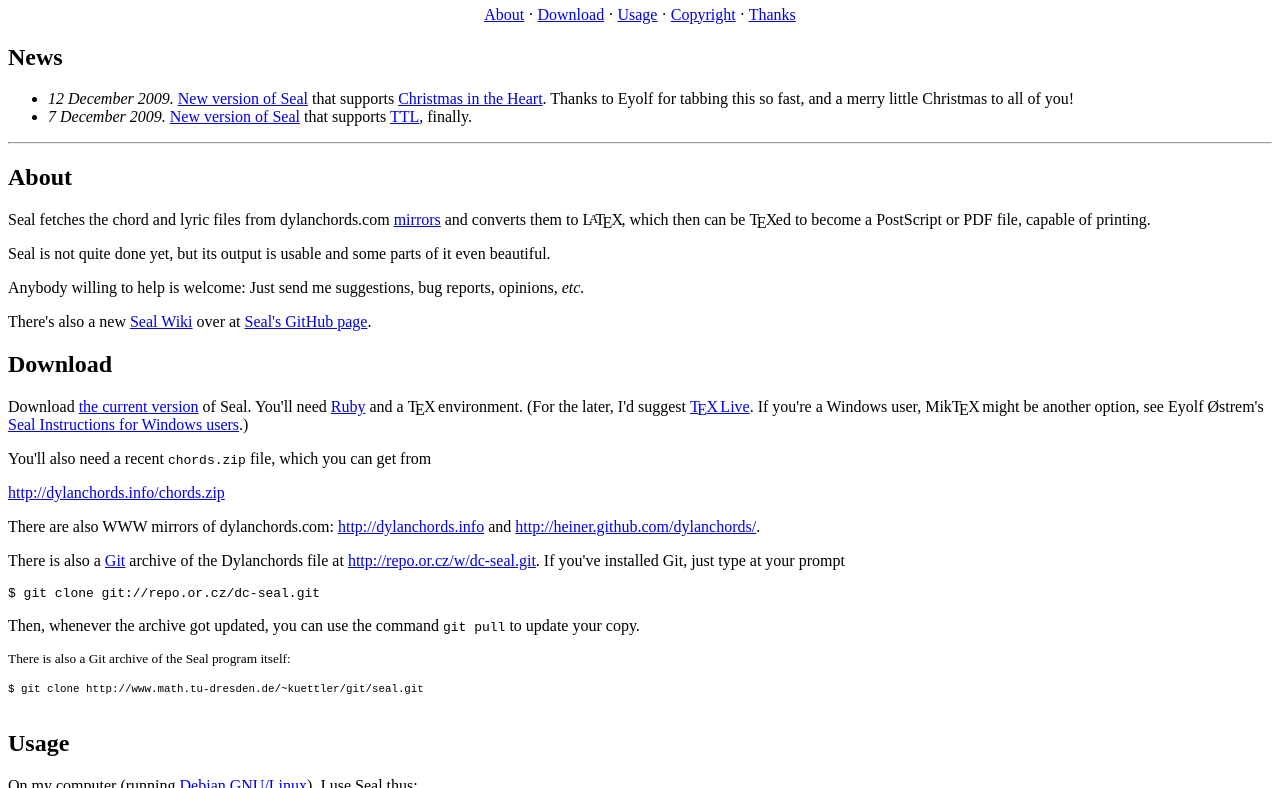
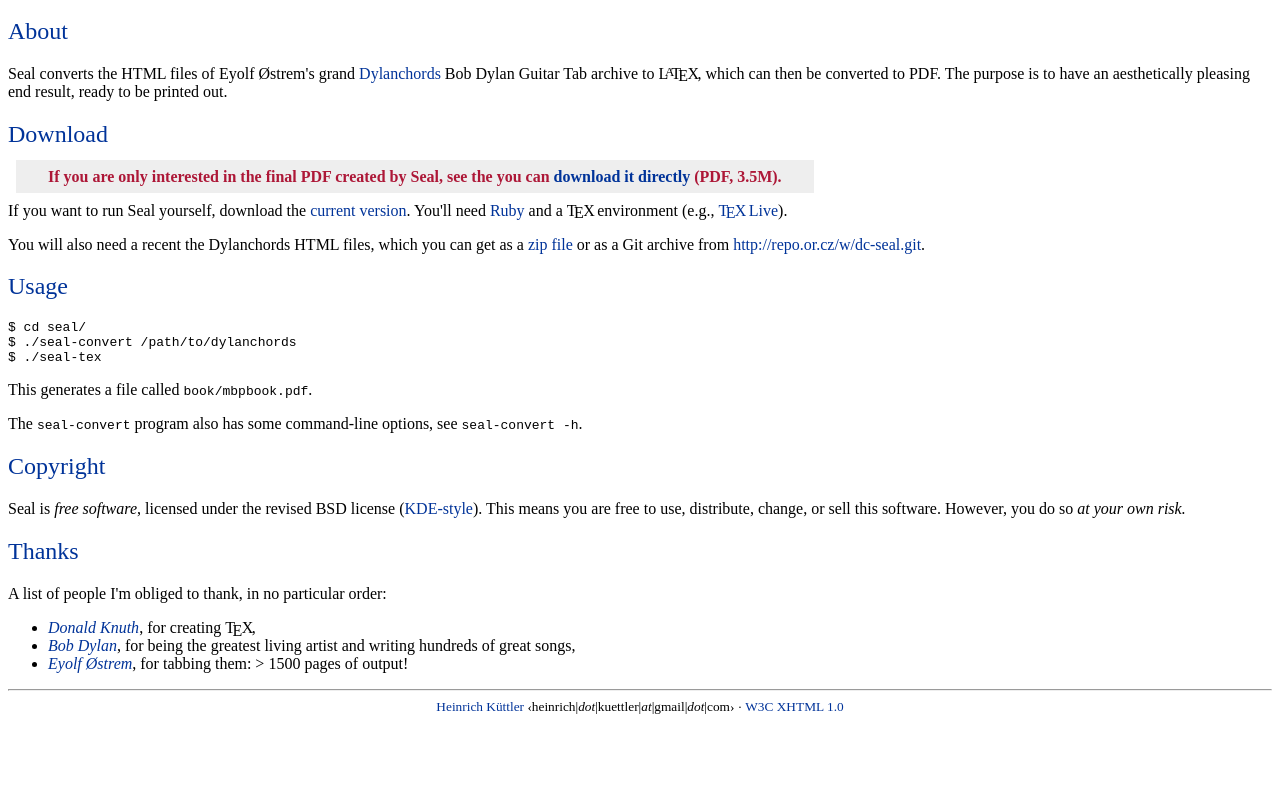
Before and after one commit to heiner/seal, a plain HTML site: page index.html in a window 1280 px wide. Shown: the part 129-917 px from the top of the page. After the commit the page ends 852 px from the top, so only its background shows below. Drawn offline with Linux system fonts and the light colour scheme.

Commit message:
New Seal homepage at Github

```diff
--- a/index.html
+++ b/index.html
@@ -4,11 +4,10 @@
 <html xmlns="http://www.w3.org/1999/xhtml">
 <head>
   <meta name="generator" content=
-  "HTML Tidy for Linux/x86 (vers 6 November 2007), see www.w3.org" />
+  "HTML Tidy for Linux/x86 (vers 25 March 2009), see www.w3.org" />
   <meta name="keywords" content=
   "Bob Dylan, Dylan, guitar, harmonica, harp, songbook, song, songs, lyrics, TeX, chords, LaTeX, dylanchords.com, dylanchords, dylanchords.info, Seal, seal, beauty, book, typography, learn, learning, Eyolf, Heiner" />
-  <link rel="stylesheet" href="../style.css" type="text/css" />
-  <link rel="stylesheet" href="seal-style.css" type="text/css" />
+  <link rel="stylesheet" href="style.css" type="text/css" />
 
   <title>Seal. The Cadillac of Bob Dylan song books.</title>
 </head>
@@ -18,8 +17,10 @@
     Makes you wanna stop and read a book.
   </blockquote>
 
-  <h1><i><span class="maroon">Seal</span>.</i> The <i>Cadillac</i>
-  of Bob Dylan song books.</h1>
+  <h1><i><span class="maroon">Seal</span>:</i> <a href=
+  "http://dylanchords.info">Dylanchords</a> &rarr; <span class=
+  "LaTeX">L<span class="A">a</span></span><span class=
+  "TeX">T<span class="E">e</span>X</span> converter</h1>
 
   <div style="text-align:center">
     <a href="#about">About</a> &middot; <a href=
@@ -28,83 +29,36 @@
     "#thanks">Thanks</a>
   </div>
 
-  <h2>News</h2>
-
-  <ul>
-    <li><i class="figure">12 December 2009.</i>
-      <a href="snapshots/seal-ccc9840.zip">New version of Seal</a> that supports <a href="http://dylanchords.info/48_cith/index.html">Christmas in the Heart</a>.
-      Thanks to Eyolf for tabbing this so fast, and a merry little Christmas to all of you!
-    </li>
-    <li><i class="figure">7 December 2009.</i>
-      <a href="snapshots/seal-2d4fb2d.zip">New version of Seal</a>
-      that supports <a href="http://dylanchords.info/47_ttl/index.html">TTL</a>, finally.
-    </li>
-  </ul>
-  <hr />
-
   <h2><a name="about" id="about"></a>About</h2>
 
-  <p>Seal fetches the chord and lyric files from dylanchords.com
-  <a href="#zipfiles">mirrors</a> and converts them to <span class=
-  "LaTeX">L<span class="A">a</span></span><span class=
-  "TeX">T<span class="E">e</span>X</span>, which then can be
-  <span class="TeX">T<span class="E">e</span>X</span>ed to become a
-  PostScript or PDF file, capable of printing.</p>
+  <p>Seal converts the HTML files of Eyolf &Oslash;strem's grand
+  <a href="http://dylanchords.info">Dylanchords</a> Bob Dylan
+  Guitar Tab archive to <span class="LaTeX">L<span class=
+  "A">a</span></span><span class="TeX">T<span class=
+  "E">e</span>X</span>, which can then be converted to PDF. The
+  purpose is to have an aesthetically pleasing end result, ready to
+  be printed out.</p>
 
-  <p>Seal is not quite done yet, but its output is usable and some
-  parts of it even beautiful.</p>
+  <h2><a name="download" id=
+  "download"></a>Download</h2><span class="block"><b class=
+  "maroon">If you are only interested in the final PDF created by
+  Seal, see the you can <a href=
+  "https://github.com/downloads/heiner/seal/mbpbook.pdf">download
+  it directly</a> (PDF, 3.5M).</b></span>
 
-  <p>Anybody willing to help is welcome: Just send me suggestions,
-  bug reports, opinions, <i>etc.</i></p>
+  <p>If you want to run Seal yourself, download the <a href=
+  "https://github.com/heiner/seal">current version</a>. You'll need
+  <a href="http://www.ruby-lang.org">Ruby</a> and a <span class=
+  "TeX">T<span class="E">e</span>X</span> environment (e.g.,
+  <a href="http://www.tug.org/texlive/"><span class=
+  "TeX">T<span class="E">e</span>X</span> Live</a>).</p>
 
-  <p>There's also a new <a href="http://wiki.github.com/heiner/seal">Seal Wiki</a> over at <a href="http://github.com/heiner/seal/">Seal's GitHub page</a>.
-
-  <h2><a name="download" id="download"></a>Download</h2>
-
-  <p>Download <a href="download/seal-current.zip">the current
-  version</a> of Seal. You'll need <a href=
-  "http://www.ruby-lang.org">Ruby</a> and a <span class=
-  "TeX">T<span class="E">e</span>X</span> environment. (For the
-  later, I'd suggest <a href=
-  "http://www.tug.org/texlive/"><span class="TeX">T<span class=
-  "E">e</span>X</span> Live</a>. If you're a Windows user,
-  Mik<span class="TeX">T<span class="E">e</span>X</span> might be
-  another option, see Eyolf &Oslash;strem's <a href=
-  "http://www.dylanchords.com/seal-installation.htm">Seal
-  Instructions for Windows users</a>.)</p>
-
-  <p><a name="zipfiles" id="zipfiles"></a>You'll also need a recent
-  <tt>chords.zip</tt> file, which you can get from</p><span class=
-  "block"><a href=
-  "http://dylanchords.info/chords.zip">http://dylanchords.info/chords.zip</a></span>
-
-  <p>There are also WWW mirrors of dylanchords.com: <a href=
-  "http://dylanchords.info/">http://dylanchords.info</a> and
-  <a href=
-  "http://heiner.github.com/dylanchords/">http://heiner.github.com/dylanchords/</a>.</p>
-
-  <p>There is also a <a href="http://git.or.cz/">Git</a> archive of
-  the Dylanchords file at <a href=
-  "http://repo.or.cz/w/dc-seal.git">http://repo.or.cz/w/dc-seal.git</a>.
-  If you've installed Git, just type at your prompt</p>
-  <pre>
-$ git clone git://repo.or.cz/dc-seal.git
-</pre>
-
-  <p>Then, whenever the archive got updated, you can use the
-  command <tt>git pull</tt> to update your copy.</p>
-
-  <p><small>There is also a Git archive of the Seal program
-  itself:</small></p>
-  <pre>
-<small>$ git clone http://www.math.tu-dresden.de/~kuettler/git/seal.git
-</small>
-</pre>
+  <p>You will also need a recent the Dylanchords HTML files, which
+  you can get as a <a href="http://dylanchords.info/chords.zip">zip
+  file</a> or as a Git archive from <a href=
+  "http://repo.or.cz/w/dc-seal.git">http://repo.or.cz/w/dc-seal.git</a>.</p>
 
   <h2><a name="usage" id="usage"></a>Usage</h2>
-
-  <p>On my computer (running <a href="http://www.debian.org">Debian
-  GNU/Linux</a>), I use Seal thus:</p>
   <pre>
 $ cd seal/
 $ ./seal-convert /path/to/dylanchords
@@ -114,27 +68,15 @@ $ ./seal-tex
   <p>This generates a file called <tt>book/mbpbook.pdf</tt>.</p>
 
   <p>The <tt>seal-convert</tt> program also has some command-line
-  options, run <tt>seal-convert -h</tt> to see a list of them</p>
-
-  <p>If you are using Microsoft Windows, <a href=
-  "http://dylanchords.info/seal-installation.htm">Eyolf
-  &Oslash;strem's Seal HOWTO</a> could be interesting for you. (Be
-  aware, though, that the information there is not 100% up to date.
-  It should be helpful anyway.)</p>
-
-  <p><i>A note for Mac users:</i> If you see errors like ``<tt>!
-  LaTeX Error: There's no line here to end.</tt>'', it could be
-  that unziping messed up the end-of-line bytes. Try <tt>unzip
-  -a</tt>. (Thanks to Axel Kielhorn.)</p>
+  options, see <tt>seal-convert -h</tt>.</p>
 
   <h2><a name="copyright" id="copyright"></a>Copyright</h2>
 
   <p>Seal is <i>free software</i>, licensed under the revised BSD
   license (<a href=
-  "http://techbase.kde.org/Policies/Licensing_Policy">KDE-style</a>).
-  This means I have no intentions to stop you to use, distribute,
-  change, or sell this software. Note, however, that you do so
-  <em>at your own risk.</em></p>
+  "http://techbase.kde.org/Policies/Licensing_Policy#BSD_License">KDE-style</a>).
+  This means you are free to use, distribute, change, or sell this
+  software. However, you do so <em>at your own risk.</em></p>
 
   <h2><a name="thanks" id="thanks"></a>Thanks</h2>
 
@@ -150,7 +92,7 @@ $ ./seal-tex
     songs,</li>
 
     <li><em class="blue serif">Eyolf &Oslash;strem</em>, for
-    tabbing them: &gt;1500 pages of output!</li>
+    tabbing them: &gt; 1500 pages of output!</li>
   </ul>
   <hr />
 
@@ -160,7 +102,7 @@ $ ./seal-tex
     &#74;&#117;&#115;&#116;&#32;&#116;&#111;&#32;&#99;&#111;&#110;&#102;
     &#117;&#115;&#101;&#32;&#121;&#111;&#117;&#44;&#32;&#98;&#111;&#116;&#33;
     -->|kuettler|<i>at<!--Symmetry is overrated
-    --></i>|gmail|<i>dot</i>|com&rsaquo; &middot; $Date$ &middot;
+    --></i>|gmail|<i>dot</i>|com&rsaquo; &middot;
 <a href="http://validator.w3.org/check?uri=referer">W3C XHTML
 1.0</a></small>
   </div>
--- a/seal-style.css
+++ /dev/null
@@ -1,37 +0,0 @@
-/* $Id: style.css 51 2006-12-03 11:59:14Z kuettler $ */
-
-body {
-    font-family:"palatino linotype",
-    "palatino lt std",
-    "palatino lt pro"
-    palatino,
-    "urw palladio l",
-    palladio,
-    "zapf calligraphic 801",
-    "zapf calligraphic",
-    "book antiqua",
-    z-antiqua,
-    aldus;
-    font-weight:normal; }
-
-h1 { font-size: 2.5em; font-weight:normal; }
-
-span.TeX { letter-spacing: -0.1em; }
-span.TeX span.E { position:relative;
-                  top:0.35ex;  left:-0.06em;
-                  text-transform:uppercase; }
-a span.TeX span.E { text-decoration: none; }
-
-span.LaTeX { letter-spacing: -0.2em; }
-span.LaTeX span.A { position:relative; top:-0.4ex;
-                    font-size:80%; text-transform:uppercase; }
-
-*.figure {}
-i.et { }
-
-img.example { padding-left: 2em; padding-right: 2em; }
-
-table { border-style: solid none; margin-left:2em; }
-
-/*body { background-image:url(seal.png); background-repeat:no-repeat;
-       background-position: top right;  background-attachment:fixed; }*/
--- /dev/null
+++ b/style.css
@@ -0,0 +1,69 @@
+/* $Id: style.css 51 2006-12-03 11:59:14Z kuettler $ */
+
+body {
+    font-family:"palatino linotype",
+    "palatino lt std",
+    "palatino lt pro"
+    palatino,
+    "urw palladio l",
+    palladio,
+    "zapf calligraphic 801",
+    "zapf calligraphic",
+    "book antiqua",
+    z-antiqua,
+    aldus;
+    font-weight:normal; }
+
+h1 { font-size: 2em; font-weight:normal; }
+h2 { font-weight:normal; font-family:serif; color:#039; }
+
+span.TeX { letter-spacing: -0.1em; }
+span.TeX span.E { position:relative;
+                  top:0.35ex;  left:-0.06em;
+                  text-transform:uppercase; }
+a span.TeX span.E { text-decoration: none; }
+
+span.LaTeX { letter-spacing: -0.2em; }
+span.LaTeX span.A { position:relative; top:-0.4ex;
+                    font-size:80%; text-transform:uppercase; }
+
+*.figure {}
+i.et { }
+
+img.example { padding-left: 2em; padding-right: 2em; }
+
+table { border-style: solid none; margin-left:2em; }
+
+/*body { background-image:url(seal.png); background-repeat:no-repeat;
+       background-position: top right;  background-attachment:fixed; }*/
+
+*.right { text-align:right; }
+blockquote { font-style:italic; font-size:small; }
+
+*.blueserif { font-family:serif; color:#039; font-size:108%; }
+
+dt { font-family: serif; font-size:108%; }
+
+dl.red dt { color:red; }
+dl.red a:link    { color:#900; }
+dl.red a:visited { color:#600; }
+dl.red a:focus   { color:#400; }
+
+*.caps {  letter-spacing:0.15em; text-transform:uppercase; font-variant:small-caps; }
+*.smallcaps { letter-spacing:0.15em; text-transform:lowercase; font-variant:small-caps; }
+
+*.blue   { color:#039; }
+*.red    { color:red; }
+*.maroon { color:#AD1737; }
+
+a:link    { color:#039; text-decoration:none; }
+a:visited { color:#666; text-decoration:none; }
+
+a:focus   { color:#444; text-decoration:underline; }
+a:hover   { text-decoration:underline; }
+a:active  { text-decoration:underline; }
+
+span.block { margin:0.5em; padding:0.5em 2em;
+            background-color:#EEE;
+            text-align:center;
+           }
```
